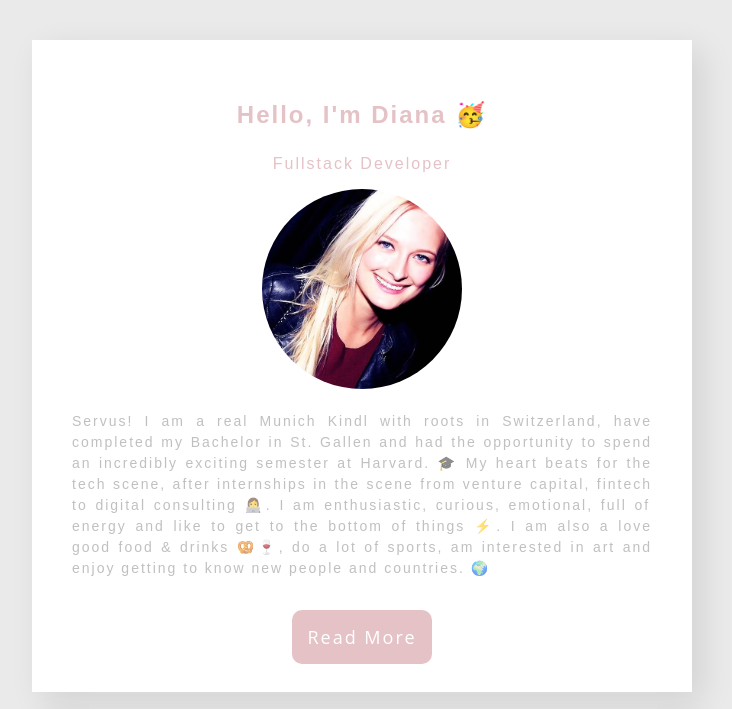
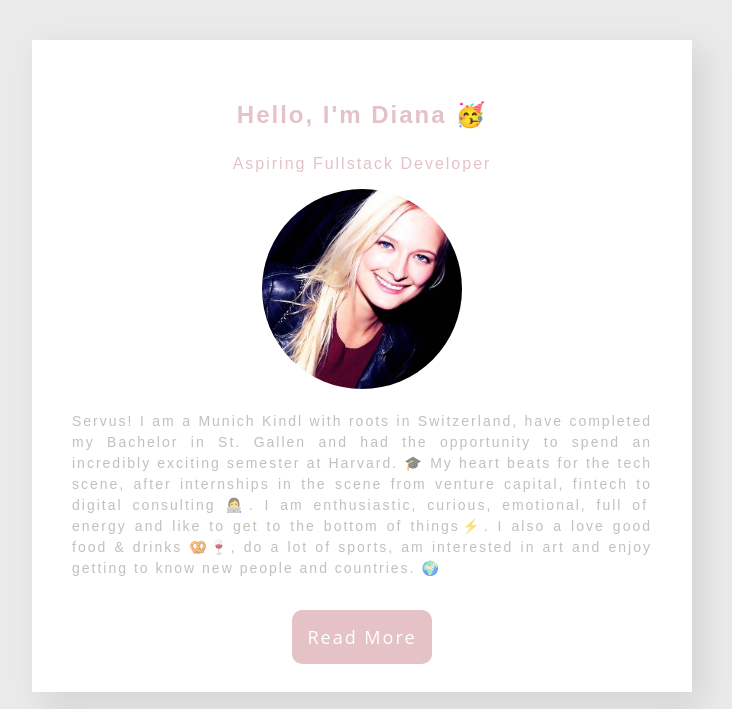
Before and after one commit to dianaemmy7/profile, a plain HTML site: page index.html in a window 1280 px wide. Shown: the top 709 px of the page, without its empty margins (278-1010 px from the left). Drawn offline with Linux system fonts and the light colour scheme.

Commit message:
new index

```diff
--- a/index.html
+++ b/index.html
@@ -11,9 +11,9 @@
   <div class="container">
     <div class="card">
       <h1>Hello, I'm Diana 🥳 </h1>
-      <h2>Fullstack Developer</h2>
+      <h2>Aspiring Fullstack Developer</h2>
       <img src="images/profile_pic.jpg" class="img-circle">
-      <p>Servus! I am a real Munich Kindl with roots in Switzerland, have completed my Bachelor in St. Gallen and had the opportunity to spend an incredibly exciting semester at Harvard. 🎓 My heart beats for the tech scene, after internships in the scene from venture capital, fintech to digital consulting 👩‍💻. I am enthusiastic, curious, emotional, full of energy and like to get to the bottom of things ⚡️. I am also a love good food & drinks 🥨🍷, do a lot of sports, am interested in art and enjoy getting to know new people and countries. 🌍 </p>
+      <p>Servus! I am a Munich Kindl with roots in Switzerland, have completed my Bachelor in St. Gallen and had the opportunity to spend an incredibly exciting semester at Harvard. 🎓 My heart beats for the tech scene, after internships in the scene from venture capital, fintech to digital consulting 👩‍💻. I am enthusiastic, curious, emotional, full of energy and like to get to the bottom of things⚡️. I also a love good food & drinks 🥨🍷, do a lot of sports, am interested in art and enjoy getting to know new people and countries. 🌍 </p>
       <a href="" class="btn-rose">Read More</a>
     </div>
     <div class="card">
@@ -36,10 +36,6 @@
           </li>
         </ul>
     </div>
-
-
-
-
   </body>
   </html>
 </body>
```
